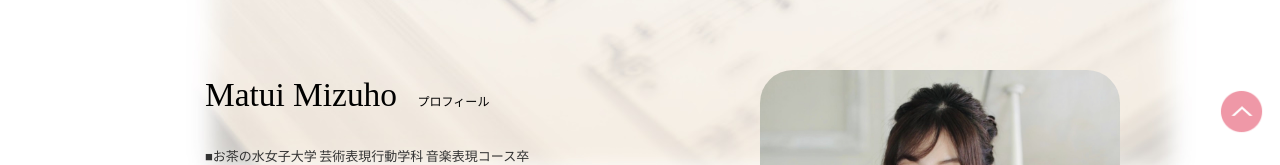
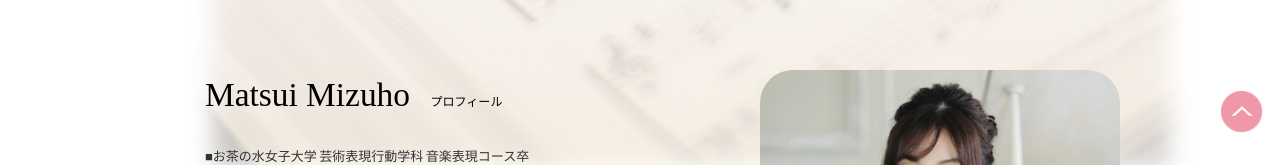
Before and after one commit to takaharuokita/lyonpiano, a plain HTML site: page index.html in a window 1280 px wide. Shown: the part 635-800 px from the top of the page. Drawn offline with Linux system fonts and the light colour scheme.

Commit message:
コミット

```diff
--- a/index.html
+++ b/index.html
@@ -48,7 +48,7 @@
                 <div class="topBox03">
                     <img src="images/profile.jpg" alt="プロフィール">
                     <div class="topBox03In">
-                        <h2> Matui Mizuho <span>プロフィール</span></h2>
+                        <h2> Matsui Mizuho <span>プロフィール</span></h2>
                         <p>■お茶の水女子大学 芸術表現行動学科 音楽表現コース卒</p>
                         <p>■ウィーン音楽セミナー（WIEN MUSIK SEMINAR）修了</p>
                         <p>■ピアノ講師歴 3年</p>
```
